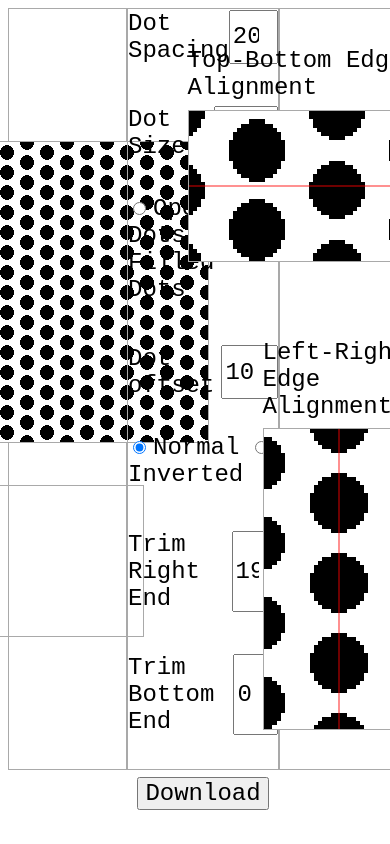
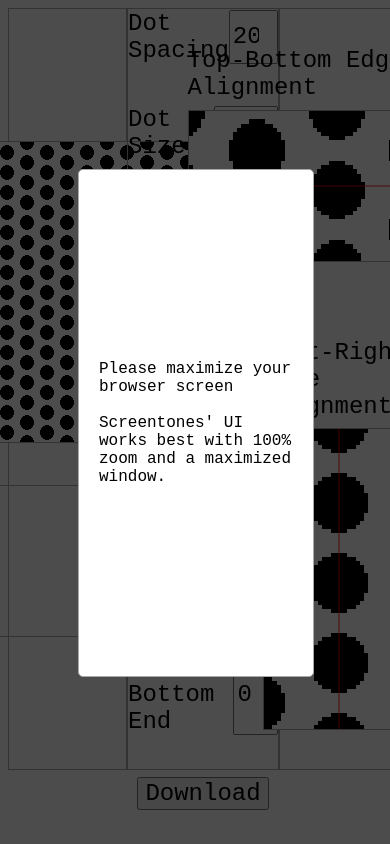
Before and after one commit to Kauhentus/screentone, a plain HTML site: page index.html in a window 390 px wide. Shown: the top 844 px of the page. Drawn offline with Linux system fonts and the light colour scheme.

Commit message:
added maximize popup

```diff
--- a/css/style.css
+++ b/css/style.css
@@ -9,6 +9,47 @@ body {
 
 input {
     font-family: 'Courier New', Courier, monospace;
+}
+
+#maximize-window {
+    position: absolute;
+    left: calc(50% - 30vw);
+    top: calc(50% - 30vh);
+    z-index: 3;
+
+    width: 60vw;
+    height: 60vh;
+
+    background-color: white;
+
+    display: flex;
+    flex-direction: column;
+    align-items: center;
+    justify-content: space-around;
+
+    border: 1px solid darkgray;
+    border-radius: 5px;
+
+    visibility: hidden;
+}
+
+#maximize-text {
+    font-family: 'Courier New', Courier, monospace;
+    margin: 20px;
+}
+
+#browser-shadow {
+    width: 100%;
+    height: 100%;
+
+    z-index: 1;
+    position: absolute;
+    top: 0;
+    left: 0;
+
+    background-color: rgba(0, 0, 0, .7);
+
+    visibility: hidden;
 }
 
 #outer-container {
--- a/index.html
+++ b/index.html
@@ -72,6 +72,18 @@
     </div>
 </div>
 
+<div id="maximize-window">
+    <div id="maximize-text">
+        <div>Please maximize your browser screen</div>
+        <br>
+        <div>Screentones' UI works best with 100% zoom and a maximized window.</div>
+    </div>
+</div>
+
+<div id="browser-shadow">
+
+</div>
+
 <script type="module" src="./index.js"></script>
 </body>
 </html>
--- a/index.js
+++ b/index.js
@@ -5,6 +5,29 @@ let inverse = false;
 let filledDots = true;
 let trimRight = 19;
 let trimBottom = 0;
+
+const visibilityCheck = () => {
+    https://stackoverflow.com/questions/49003290/detect-if-browser-window-is-maximized-and-at-default-100-zoom
+    var isAtMaxWidth = screen.availWidth - window.innerWidth < 100;
+    // var screenPixelRatio = (window.outerWidth - 8) / window.innerWidth;
+    // var isAtDefaultZoom = screenPixelRatio > 0.92 && screenPixelRatio <= 1.10;
+    // var isMaximizedAndDefaultZoom = isAtMaxWidth && isAtDefaultZoom;
+
+    let visibility = !isAtMaxWidth ? 'visible' : 'hidden';
+    console.log(isAtMaxWidth, visibility);
+
+    document.getElementById('maximize-window').style.visibility = visibility;
+    document.getElementById('browser-shadow').style.visibility = visibility;
+
+    return isAtMaxWidth;
+}
+visibilityCheck();
+
+const resizeObserver = new ResizeObserver(entries => {
+    visibilityCheck();
+    console.log("!!")
+});
+resizeObserver.observe(document.body);
 
 /** @type {HTMLCanvasElement} */
 const mainDisplayCanvas = document.getElementById('main-display-canvas');
```
